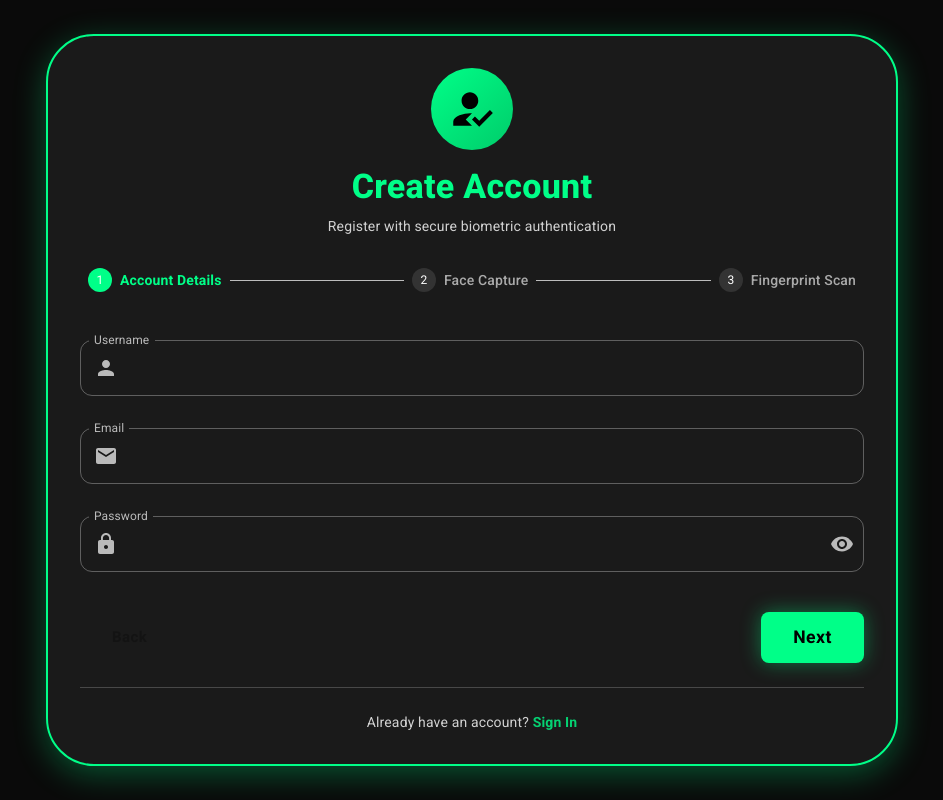
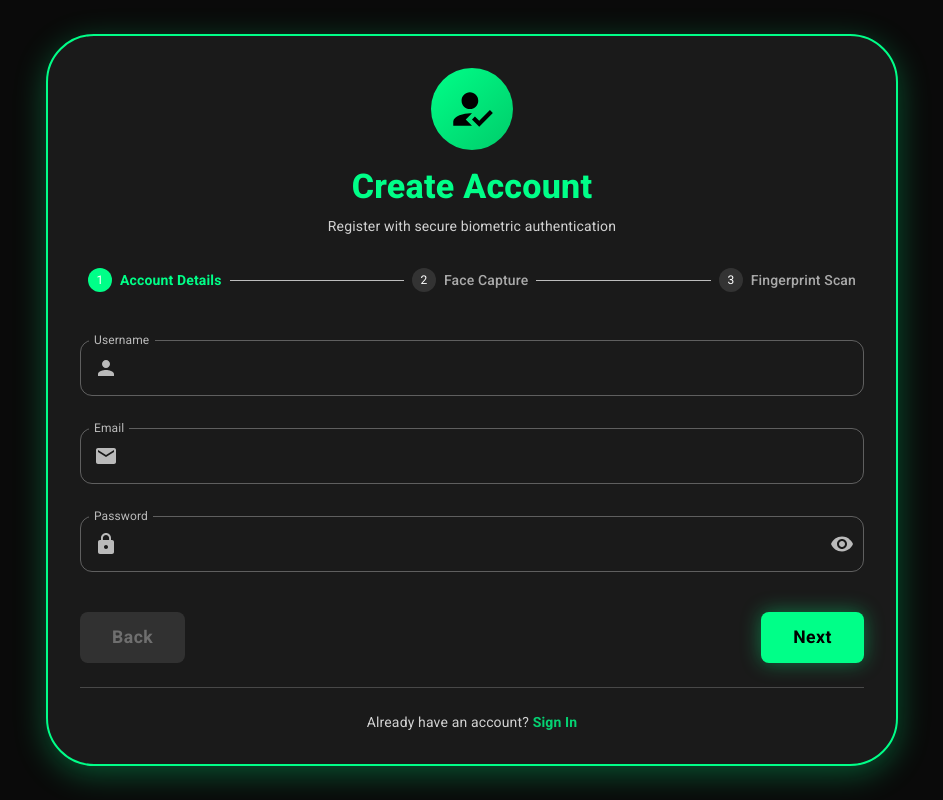
Before and after one commit to BTech20/biometric-auth-system, a React (Create React App) app in the folder frontend/: page /register in a window 1280 px wide. Shown: the whole page, without its empty margins (168-1111 px from the left). Built offline with nearby package versions, Linux system fonts and the light colour scheme; no server answers.

Commit message:
Fix Back button styling to match Next button (green, bold, readable)

```diff
--- a/frontend/src/pages/Register.js
+++ b/frontend/src/pages/Register.js
@@ -427,14 +427,22 @@ function Register({ setIsAuthenticated }) {
               <Button
                 disabled={activeStep === 0}
                 onClick={() => setActiveStep(activeStep - 1)}
+                variant="contained"
                 size="large"
                 sx={{
                   px: 4,
+                  bgcolor: '#00ff88',
+                  color: '#000',
                   fontWeight: 700,
-                  color: '#fff',
+                  fontSize: '1.1rem',
                   '&:hover': {
+                    bgcolor: '#00cc6a',
                     transform: 'translateX(-4px)',
-                    bgcolor: 'rgba(255,255,255,0.1)'
+                    boxShadow: '0 0 20px rgba(0,255,136,0.5)'
+                  },
+                  '&:disabled': {
+                    bgcolor: 'rgba(255,255,255,0.1)',
+                    color: 'rgba(255,255,255,0.3)'
                   },
                   transition: 'all 0.3s ease'
                 }}
```
